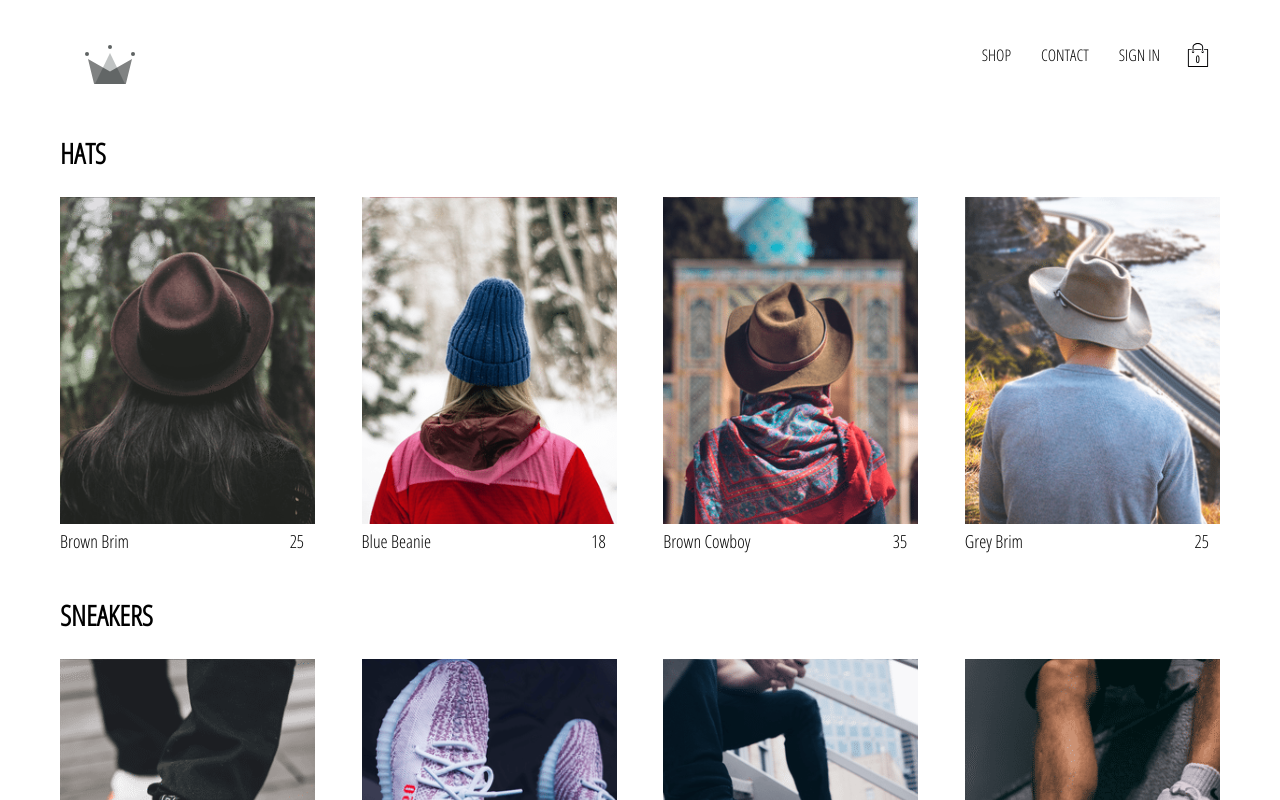
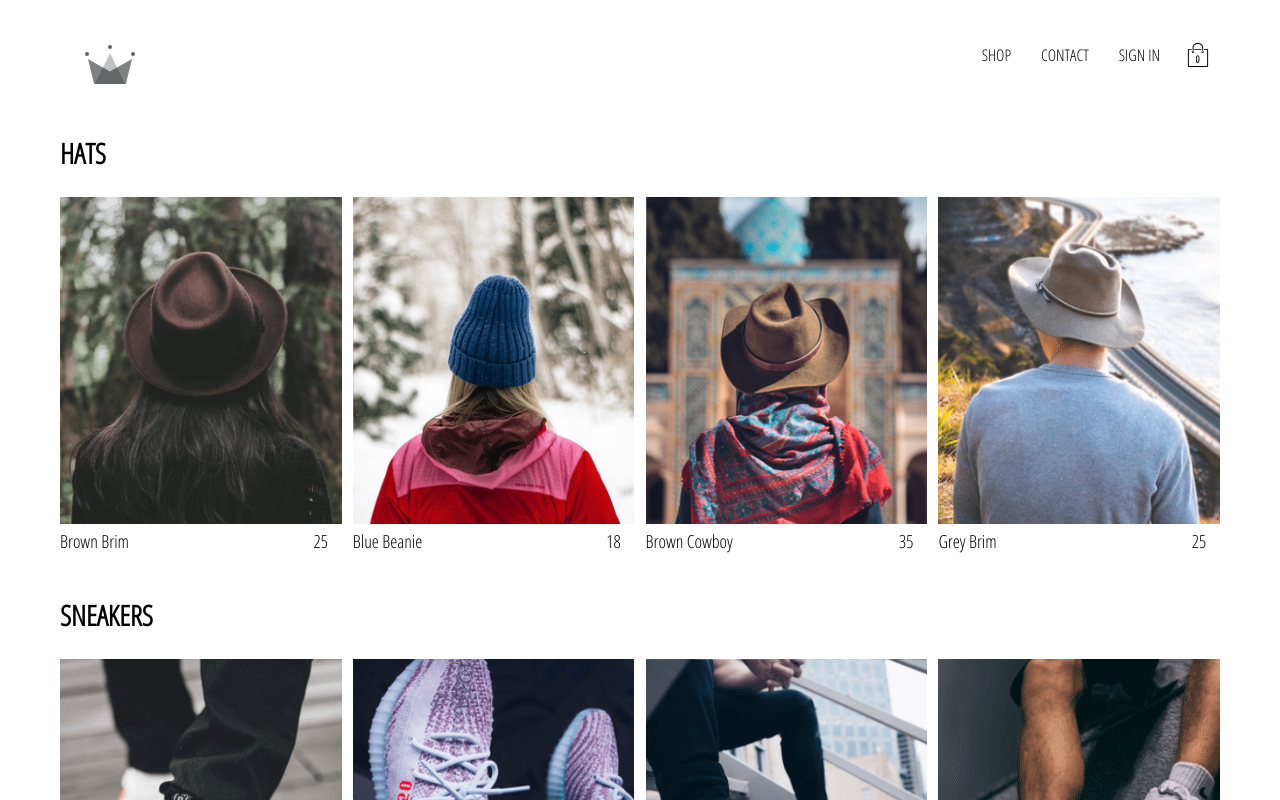
Before and after one commit to siddharth997-png/crwn-clothing, a React (Create React App) app: page /shop in a window 1280 px wide. Shown: the top 800 px of the page. Built offline with nearby package versions, Linux system fonts and the light colour scheme; no server answers.

Commit message:
fixed route from directory component bug

```diff
--- a/src/components/collection-item/collection-item.styles.scss
+++ b/src/components/collection-item/collection-item.styles.scss
@@ -1,5 +1,5 @@
 .collection-item {
-  width: 22%;
+  width: 22vw;
   display: flex;
   flex-direction: column;
   height: 350px;
--- a/src/components/directory/directory.component.jsx
+++ b/src/components/directory/directory.component.jsx
@@ -8,7 +8,7 @@ import { directorySectionsSelector } from '../../redux/directory/directory.selec
 
 import './directory.styles.scss';
 
-const Directory = ({sections}) =>  (
+const Directory = ({sections}) => (
   <div className='directory-menu'>
     {sections.map(({ id, ...otherProps}) => (
       <MenuItem key={id} {...otherProps} />
--- a/src/pages/collection/collection.component.jsx
+++ b/src/pages/collection/collection.component.jsx
@@ -3,13 +3,16 @@ import { connect } from 'react-redux';
 
 import { selectCollection } from '../../redux/shop/shop.selectors';
 
-//import ColletionItem from '../../components/collection-item/collection-item.component';
+import ColletionItem from '../../components/collection-item/collection-item.component';
 
 import './collection.styles.scss';
 
-const Collection = ({collection}) => (
+const Collection = ({collection : {title, items}}) => (
   <div className='collection-page'>
-    <h2>Category Page</h2>
+    <h2 className='title'>{title}</h2>
+    {
+      items.map(item => <ColletionItem key={item.id} item={item} />)
+    }
   </div>
 )
 
```
Also changed, not shown: src/components/menu-item/menu-item.component.jsx (+6 -3 lines), 1 other file (tests, documents, lock files or other folders).
